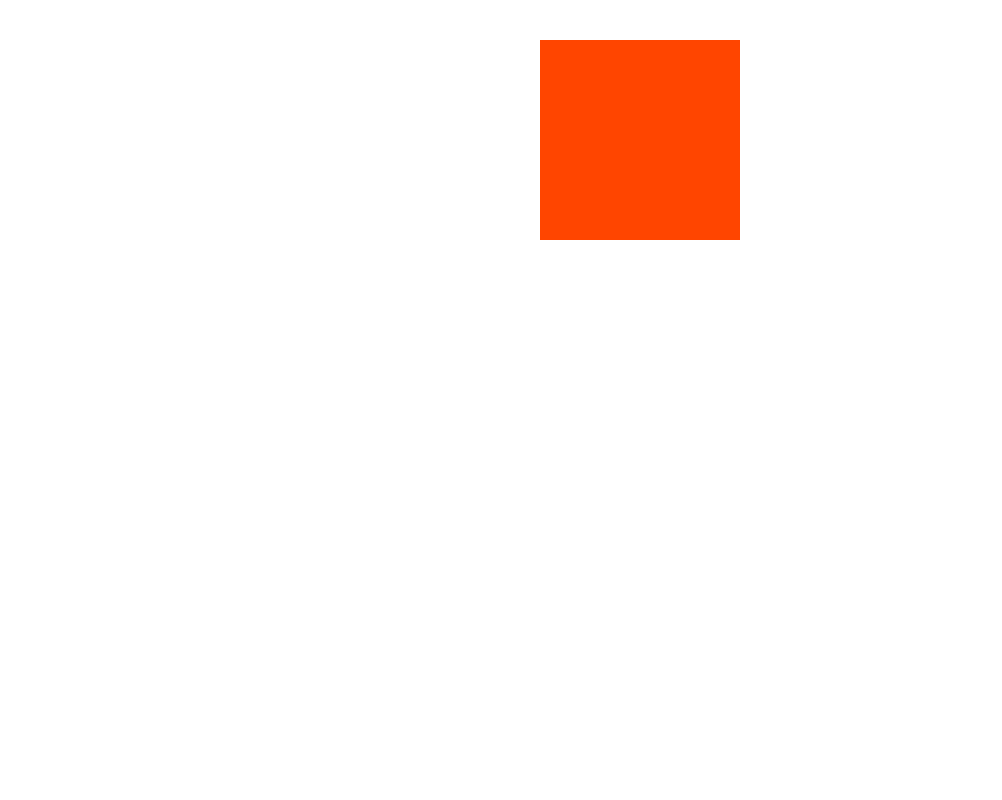
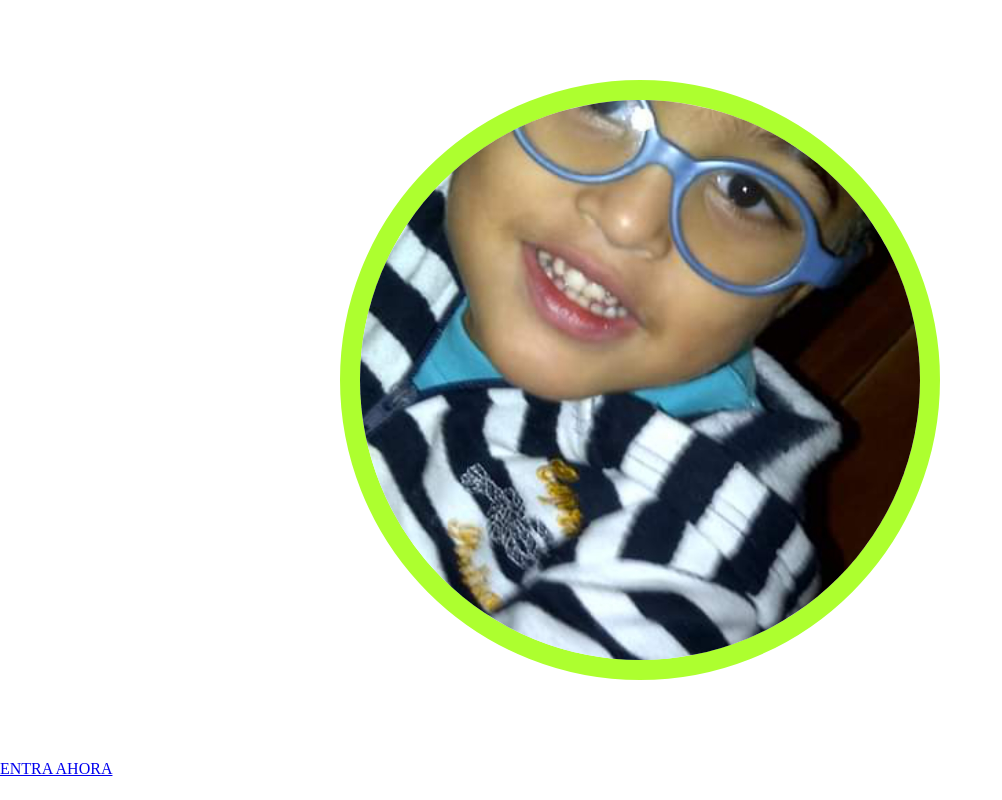
Before and after one commit to mvjimenez17/bordes-shadow-css3, a plain HTML site: page index.html in a window 1280 px wide. Shown: the whole page, without its empty margins (0-1002 px from the left). Drawn offline with Linux system fonts and the light colour scheme.

Commit message:
new photos

```diff
--- a/index.html
+++ b/index.html
@@ -8,9 +8,17 @@
     <title>BORDES EN CSS3</title>
 </head>
 <body>
-     <div class="box">
+     <!-- <div class="box">
 
-     </div>
+     </div> -->
+
+     <figure class="card">
+
+     <img src="Screenshot_2022-06-20-07-45-11-950_com.miui.gallery.jpg" alt="persona" class="img">
+
+     <a href="#" class="cta">ENTRA AHORA</a>
+
+    </figure>
 
 </body>
 </html>
--- a/styles.css
+++ b/styles.css
@@ -21,19 +21,34 @@
     border-left: 18px double black;
     border-bottom: 6px dotted steelblue; */
 
-    border-top-width: ;
-    border-top-style: ;
-    border-top-color: ;
+    border-top-width: 25px;
+    border-top-style: dotted;
+    border-top-color: greenyellow;
 
-    border-right-width: ;
-    border-right-style: ;
-    border-right-color: ;
+    border-right-width: 15px;
+    border-right-style: groove;
+    border-right-color: hotpink;
 
-    border-right-width: ;
-    border-right-style: ;
-    border-right-color: ;
+    border-bottom-width: 30px;
+    border-bottom-style: dashed;
+    border-bottom-color: purple;
 
-
-
+    border-left-width: 20px;
+    border-left-style: double;
+    border-left-color: black;
 
 }
+
+.img{
+    display: block;
+    width: 600px;
+    height: 600px;
+    margin: 80px auto;
+    object-fit: cover;
+    border: 20px solid greenyellow;
+    border-radius: 50%;
+    -webkit-border-radius: 50%;
+    -moz-border-radius: 50%;
+    -ms-border-radius: 50%;
+    -o-border-radius: 50%;
+}
```
Also changed, not shown: Screenshot_2022-06-20-07-45-11-950_com.miui.gallery.jpg (added), michael-dam-mEZ3PoFGs_k-unsplash.jpg (added).
